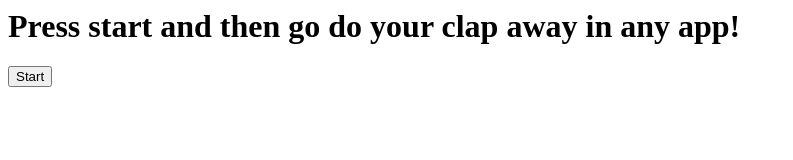
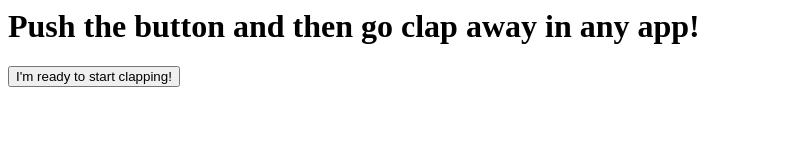
Before and after one commit to hola-soy-milk/clappy-mic, a website: page app/index.html in a window 1280 px wide. Shown: the whole page, without its empty margins (0-793 px from the left). Drawn offline with nearby package versions, Linux system fonts and the light colour scheme.

Commit message:
Tweak text

```diff
--- a/app/index.html
+++ b/app/index.html
@@ -1,5 +1,5 @@
-<h1>Press start and then go do your clap away in any app!</h1>
-<button type="button" onclick="init()">Start</button>
+<h1>Push the button and then go clap away in any app!</h1>
+<button type="button" onclick="init()">I'm ready to start clapping!</button>
 <div id="label-container"></div>
 <script src="https://cdn.jsdelivr.net/npm/@tensorflow/tfjs@1.3.1/dist/tf.min.js"></script>
 <script src="https://cdn.jsdelivr.net/npm/@tensorflow-models/speech-commands@0.4.0/dist/speech-commands.min.js"></script>
```
